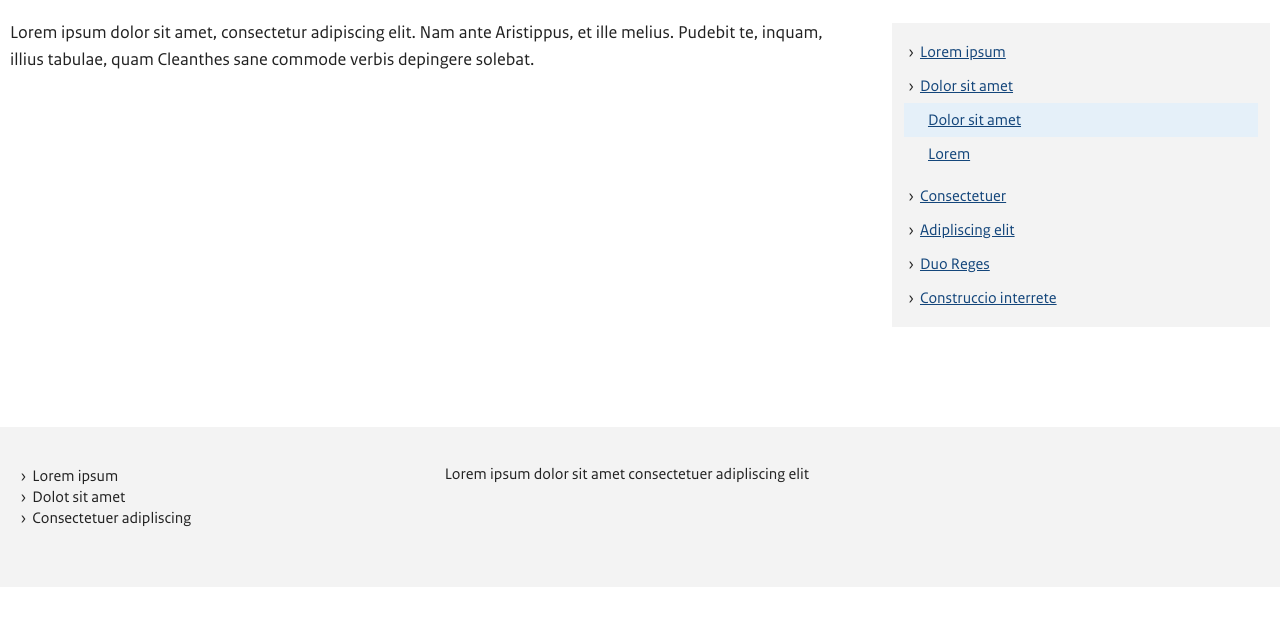
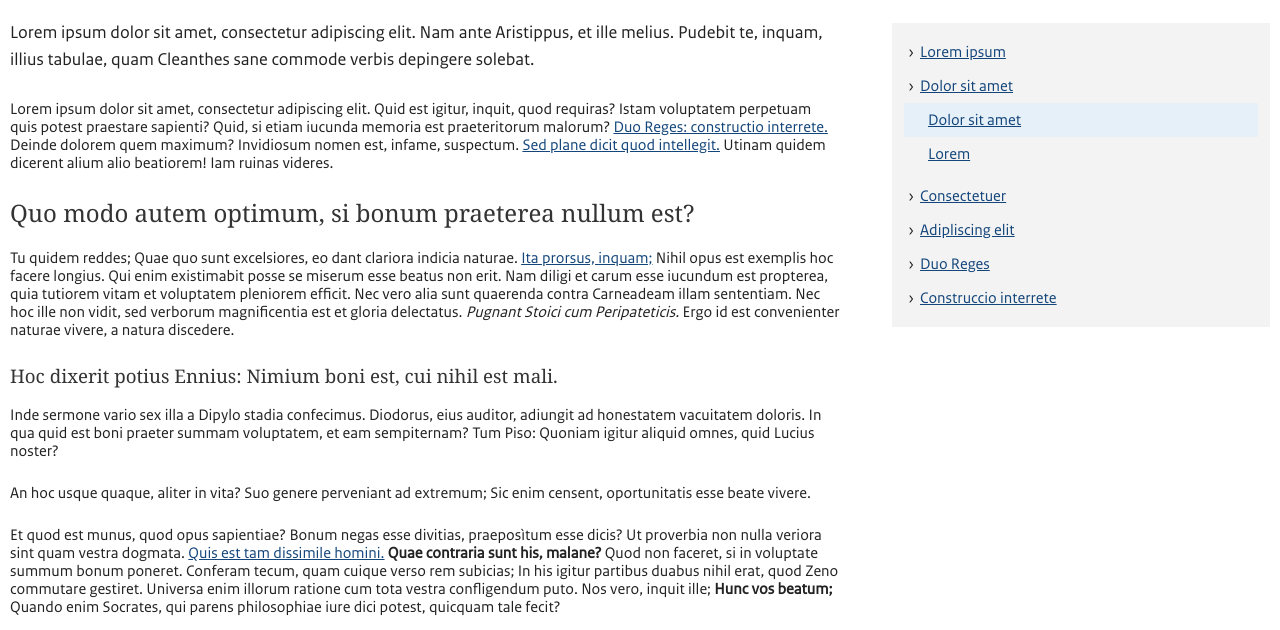
Before and after one commit to sbonardt/rijkshuisstijl-frontend, a website: page article.html in a window 1280 px wide. Shown: the part 322-952 px from the top of the page. Before the commit the page ends 909 px from the top, so only its background shows below. Drawn offline with Linux system fonts and the light colour scheme; files whose address does not match are found by name.

Commit message:
minor refinements

```diff
--- a/article.html
+++ b/article.html
@@ -88,6 +88,19 @@
             <div class="content inner-wrap">
                 <div class="content-wrap">
                     <p class="intro">Lorem ipsum dolor sit amet, consectetur adipiscing elit. Nam ante Aristippus, et ille melius. Pudebit te, inquam, illius tabulae, quam Cleanthes sane commode verbis depingere solebat. </p>
+                    <p>Lorem ipsum dolor sit amet, consectetur adipiscing elit. Quid est igitur, inquit, quod requiras? Istam voluptatem perpetuam quis potest praestare sapienti? Quid, si etiam iucunda memoria est praeteritorum malorum? <a href='http://loripsum.net/' target='_blank'>Duo Reges: constructio interrete.</a> Deinde dolorem quem maximum? Invidiosum nomen est, infame, suspectum. <a href='http://loripsum.net/' target='_blank'>Sed plane dicit quod intellegit.</a> Utinam quidem dicerent alium alio beatiorem! Iam ruinas videres. </p>
+
+                    <h2>Quo modo autem optimum, si bonum praeterea nullum est?</h2>
+
+                    <p>Tu quidem reddes; Quae quo sunt excelsiores, eo dant clariora indicia naturae. <a href='http://loripsum.net/' target='_blank'>Ita prorsus, inquam;</a> Nihil opus est exemplis hoc facere longius. Qui enim existimabit posse se miserum esse beatus non erit. Nam diligi et carum esse iucundum est propterea, quia tutiorem vitam et voluptatem pleniorem efficit. Nec vero alia sunt quaerenda contra Carneadeam illam sententiam. Nec hoc ille non vidit, sed verborum magnificentia est et gloria delectatus. <i>Pugnant Stoici cum Peripateticis.</i> Ergo id est convenienter naturae vivere, a natura discedere. </p>
+
+                    <h3>Hoc dixerit potius Ennius: Nimium boni est, cui nihil est mali.</h3>
+
+                    <p>Inde sermone vario sex illa a Dipylo stadia confecimus. Diodorus, eius auditor, adiungit ad honestatem vacuitatem doloris. In qua quid est boni praeter summam voluptatem, et eam sempiternam? Tum Piso: Quoniam igitur aliquid omnes, quid Lucius noster? </p>
+
+                    <p>An hoc usque quaque, aliter in vita? Suo genere perveniant ad extremum; Sic enim censent, oportunitatis esse beate vivere. </p>
+
+                    <p>Et quod est munus, quod opus sapientiae? Bonum negas esse divitias, praeposìtum esse dicis? Ut proverbia non nulla veriora sint quam vestra dogmata. <a href='http://loripsum.net/' target='_blank'>Quis est tam dissimile homini.</a> <b>Quae contraria sunt his, malane?</b> Quod non faceret, si in voluptate summum bonum poneret. Conferam tecum, quam cuique verso rem subicias; In his igitur partibus duabus nihil erat, quod Zeno commutare gestiret. Universa enim illorum ratione cum tota vestra confligendum puto. Nos vero, inquit ille; <b>Hunc vos beatum;</b> Quando enim Socrates, qui parens philosophiae iure dici potest, quicquam tale fecit? </p>
                 </div>
 
                 <aside>
--- a/scss/modules/_layout.scss
+++ b/scss/modules/_layout.scss
@@ -191,7 +191,7 @@ body {
 .main-content {
     position:relative;
     > header, .heading {
-        padding:1rem 0 0;
+        padding: 1rem 0 0;
         .overview-page & {
             background-color: $baseSecondThemeColour;
             margin-bottom:2rem;
@@ -231,9 +231,14 @@ body {
     @include justify-content(space-between);
     @include respond-to(large-screens) {
         @include flex-direction(row); // rows for tabs & up
+        display: block;
         & + .content {
             margin-top:1rem;
+            display: block;
         }
+    }
+    @include respond-to(xlarge-screens) {
+        display: block;
     }
 }
 
```
Also changed, not shown: css/old_ie.css, css/screen.css.
